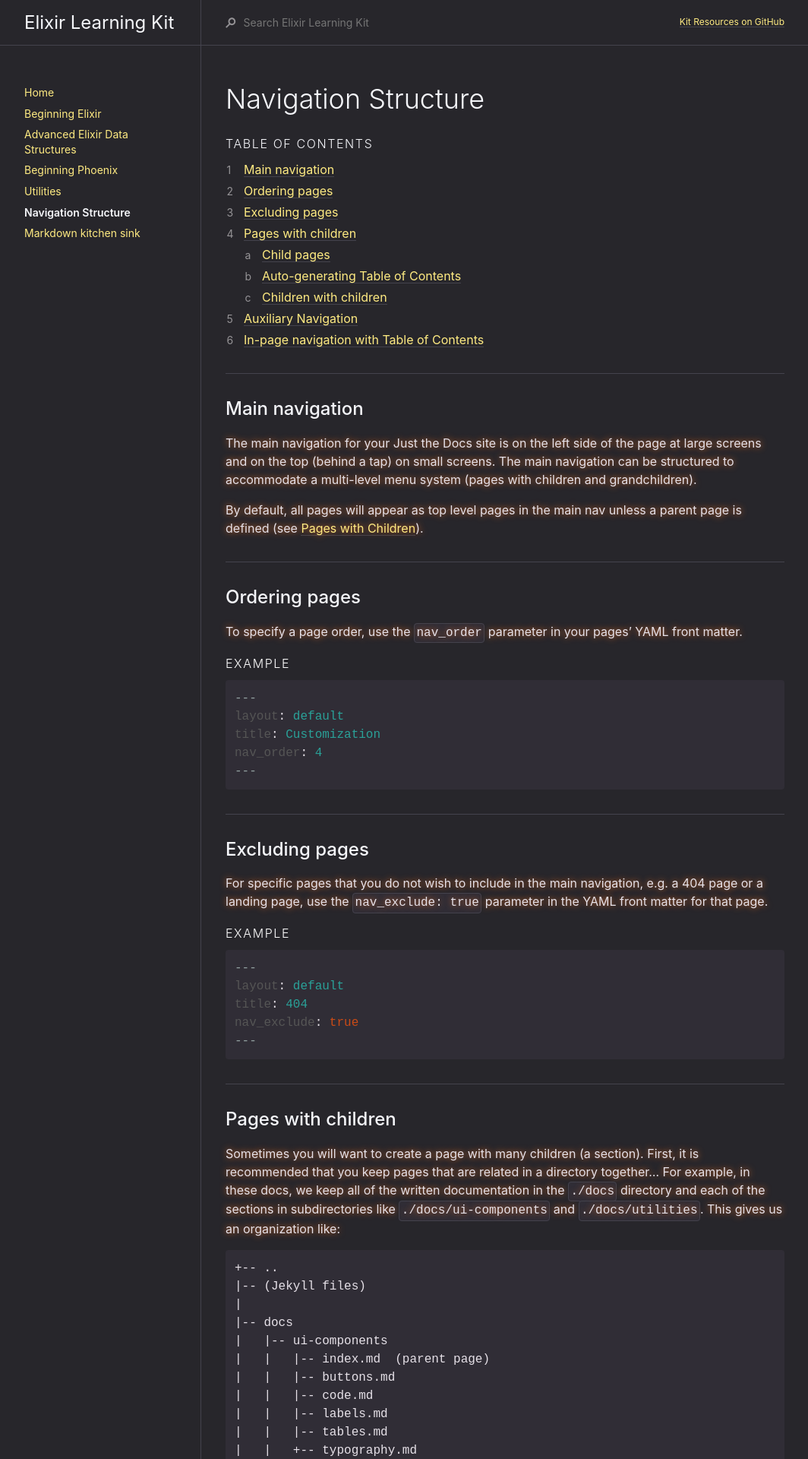
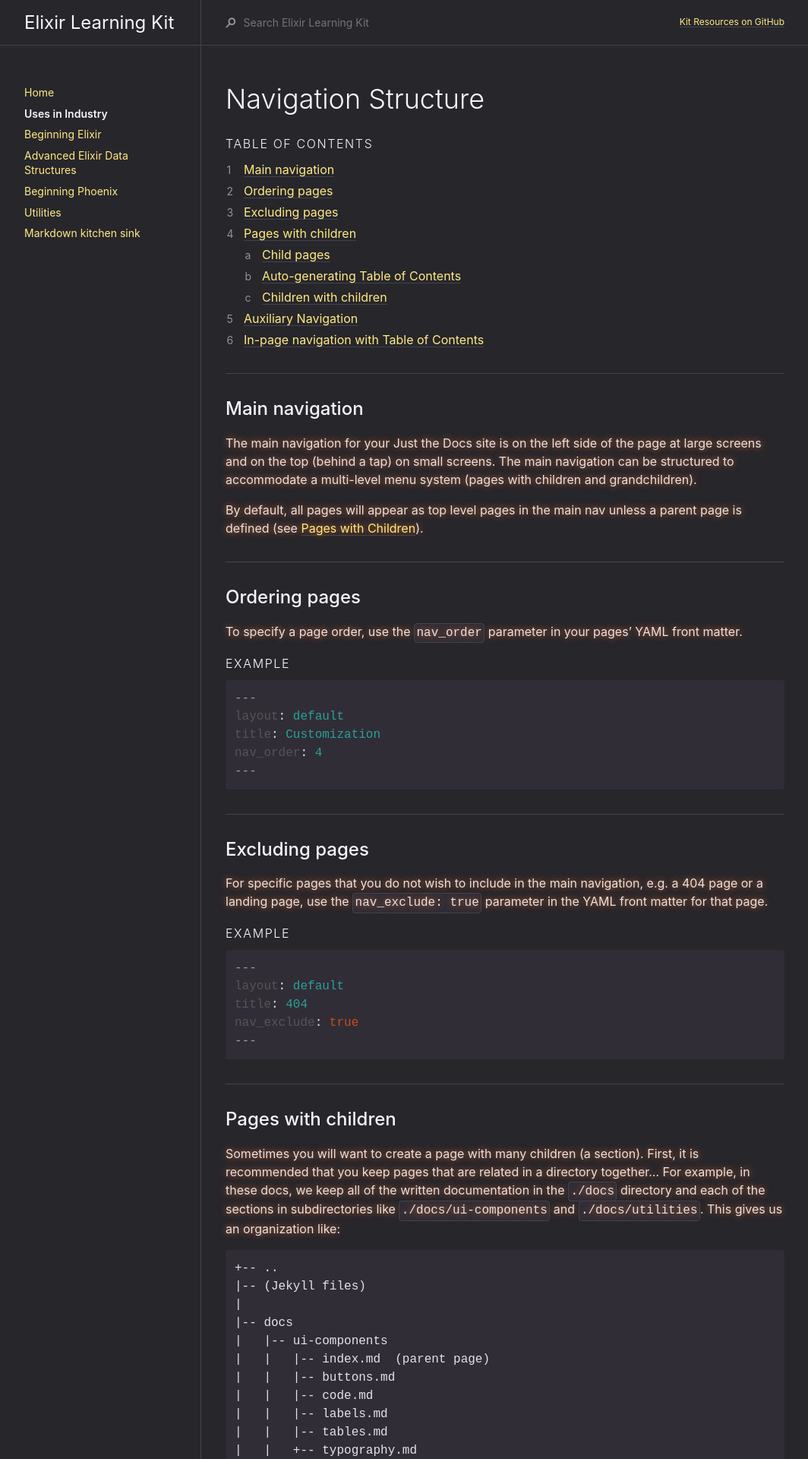
Before and after one commit to CompileZero/elixir-website, a Jekyll site: the page built from docs/navigation-structure.md, in a window 1280 px wide. Shown: the top 1920 px of the page at 76% size, without its empty margins (107-1171 px from the left). Built offline with Jekyll 4.4.1, drawn with Linux system fonts in a browser that asks for light colours.

```diff
--- a/docs/navigation-structure.md
+++ b/docs/navigation-structure.md
@@ -1,7 +1,7 @@
 ---
 layout: default
-title: Navigation Structure
-nav_order: 5
+title: Uses in Industry
+nav_order: 2
 ---
 
 # Navigation Structure
```
Also changed, not shown: docs/begin-phoenix.md (+1 -1 lines), docs/beginning-elixir.md (+1 -1 lines), docs/customization.md (+1 -1 lines), docs/utilities/utilities.md (+1 -1 lines).
